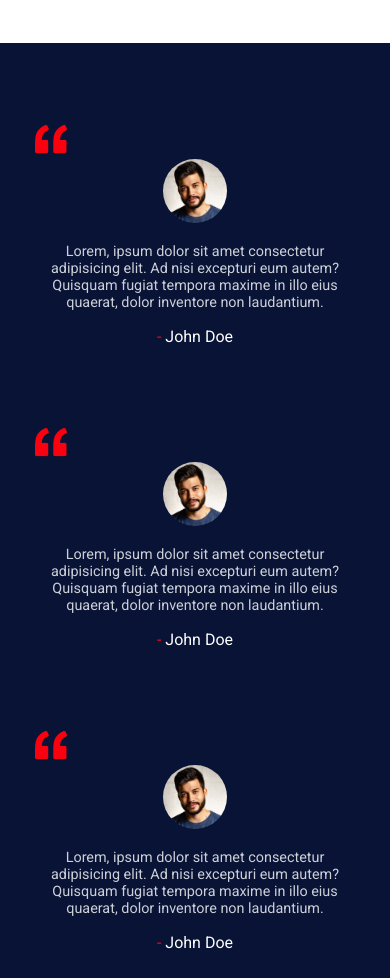
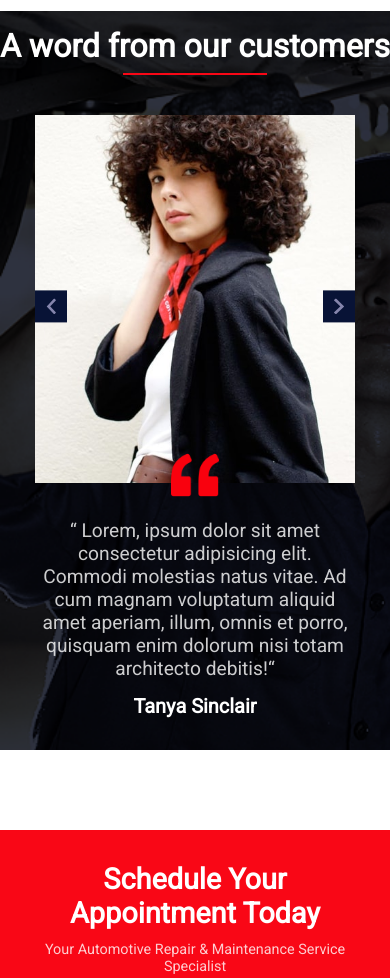
Before and after one commit to Cosmin2410/Car-Service-Project, a plain HTML site: page aboutus.html in a window 390 px wide. Shown: the part 2780-3758 px from the top of the page. Drawn offline with Linux system fonts and the light colour scheme.

Commit message:
new testimonial added

```diff
--- a/aboutus.html
+++ b/aboutus.html
@@ -160,38 +160,74 @@
 
 
 
-    <div class="testimonial">
-        <div class="testimonial-card">
-            <img src="images/left-quote.png">
-            <div class="face-text">
-                <img src="images/face1.jpg">
-                <p>Lorem, ipsum dolor sit amet consectetur adipisicing elit. Ad nisi excepturi eum autem? Quisquam
-                    fugiat tempora maxime in illo eius quaerat, dolor inventore non laudantium.</p>
-                <h4><span>-</span> John Doe</h4>
-            </div>
+    <div class="review-images-title">
+        <h1 class="testimonial-title">A word from our customers</h1>
+        <div class="review-images">
+
+            <div class="review review-visible">
+          <p class="experience-testimonial">
+            “ Lorem, ipsum dolor sit amet consectetur adipisicing elit. Commodi molestias natus vitae. Ad cum magnam voluptatum aliquid amet aperiam, illum, omnis et porro, quisquam enim dolorum nisi totam architecto debitis!“
+          </p>
+          <div class="name-field">
+            <h5>Tanya Sinclair</h5>
+          </div>
         </div>
 
 
-        <div class="testimonial-card">
-            <img src="images/left-quote.png">
-            <div class="face-text">
-                <img src="images/face1.jpg">
-                <p>Lorem, ipsum dolor sit amet consectetur adipisicing elit. Ad nisi excepturi eum autem? Quisquam
-                    fugiat tempora maxime in illo eius quaerat, dolor inventore non laudantium.</p>
-                <h4><span>-</span> John Doe</h4>
+
+        <div class="review">
+            <p class="experience-testimonial">
+              “Lorem ipsum dolor sit amet consectetur adipisicing elit. Laborum ipsam ipsum autem qui exercitationem, aliquam repudiandae itaque mollitia delectus dolorum nobis.”
+            </p>
+            <div class="name-field">
+              <h5>John Tarkpor</h5>
             </div>
+          </div>
+
+
+          <div class="review">
+            <p class="experience-testimonial">
+              “Lorem ipsum dolor sit amet consectetur adipisicing elit. Laborum ipsam ipsum autem qui exercitationem, aliquam repudiandae itaque mollitia delectus dolorum nobis.”
+            </p>
+            <div class="name-field">
+              <h5>Mike Wazowski</h5>
+            </div>
+          </div>
+
+
+
+
+        <!-- Images -->
+
+        <div class="images-buttons">
+
+            <img src="images/left-quote.png" class="quotes" />
+
+          <div class="image image-visible">
+            <img src="images/image-tanya.jpg" />
+          </div>
+          <div class="image">
+            <img src="images/image-john.jpg" />
+          </div>
+          <div class="image">
+            <img src="images/mike.jpg" />
+          </div>
+
         </div>
 
-        <div class="testimonial-card">
-            <img src="images/left-quote.png">
-            <div class="face-text">
-                <img src="images/face1.jpg">
-                <p>Lorem, ipsum dolor sit amet consectetur adipisicing elit. Ad nisi excepturi eum autem? Quisquam
-                    fugiat tempora maxime in illo eius quaerat, dolor inventore non laudantium.</p>
-                <h4><span>-</span> John Doe</h4>
-            </div>
-        </div>
+          <!-- Nav Buttons -->
+
+          <div class="nav-btns">
+            <button class="prev-button">
+              <img class="prev-button-icon" src="images/icon-prev.svg" />
+            </button>
+            <button class="next-button">
+              <img class="next-button-icon" src="images/icon-next.svg" />
+            </button>
+          </div>
+
     </div>
+      </div>
 
 
     <div class="appointment">
--- a/style.css
+++ b/style.css
@@ -1447,6 +1447,22 @@ table td {
 
 /* Testimonial #2 */
 
+.testimonial-title {
+  text-align: center;
+  padding-top: 1rem;
+  margin-bottom: 2.5rem;
+}
+
+.testimonial-title::after {
+  content: '';
+  display: block;
+  margin: 0 auto;
+  background-color: #f90716;
+  width: 9rem;
+  height: 0.15rem;
+  margin-top: 0.5rem;
+}
+
 .review {
   display: none;
 }
@@ -1462,87 +1478,86 @@ table td {
 
 .image-visible {
   display: block;
-  /* animation: fadeVisibily 500ms; */
 }
 
 .image img {
   width: 23rem;
-  max-width: 23rem;
-  height: 100%;
+  height: 23rem;
   opacity: 0.8;
-  position: relative;
-  z-index: -1;
-  margin-left: -2.5rem;
+  object-fit: cover;
 }
 
 /* Left side testimonial */
+
+.review-images-title {
+  background: url('images/bg-3.png');
+  background-color: #081336;
+  background-repeat: no-repeat;
+  background-size: cover;
+  color: white;
+  padding-bottom: 2rem;
+  margin-top: 3rem;
+}
 
 .review-images {
   display: flex;
   justify-content: center;
   align-items: center;
-  width: 100%;
-  /* background-image: url('/images/pattern-quotes.svg');
-  background-repeat: no-repeat; */
+  position: relative;
+  width: 63rem;
+  margin: 0 auto;
 }
 
 /* Text testimonial */
 .experience-testimonial {
   font-size: 1.2rem;
-  color: hsl(240, 38%, 20%);
+  color: white;
   max-width: 26rem;
+  opacity: 0.8;
 }
 
 /* Name and ocupation */
 
 .name-field {
-  display: flex;
-  align-items: center;
-  gap: 0.3rem;
-  color: hsl(240, 100%, 22%, 0.596);
-  font-size: 1rem;
-}
-
-.name-field h5 {
-  color: hsl(240, 38%, 20%);
-  font-size: 1rem;
-}
-
-/* Image and buttons container */
-
-.images-buttons {
-  position: relative;
+  color: white;
+  font-size: 1.5rem;
+  margin-top: 1rem;
 }
 
 /* Navigation buttons */
 
 .nav-btns {
+  position: absolute;
+  display: flex;
+  justify-content: space-between;
+  top: 50%;
+  transform: translateY(-50%);
+  width: 90%;
+}
+
+.next-button,
+.prev-button {
   background-color: white;
-  display: flex;
-  justify-content: space-between;
-  box-sizing: border-box;
-  padding: 0.3rem;
-  border-radius: 15px;
-  margin-top: -1.5rem;
-  position: absolute;
-  box-shadow: 1px 1px 4px rgb(121, 111, 111);
-  width: 4.5rem;
-}
-
-.prev-button,
-.next-button {
-  background-color: rgba(255, 255, 255, 0);
   border-radius: 50%;
   border: none;
   cursor: pointer;
-}
-
-.prev-button-icon {
+  width: 2rem;
+  height: 2rem;
+  bottom: 5rem;
+  display: flex;
+  justify-content: center;
+  align-items: center;
+}
+
+.prev-button-icon,
+.next-button-icon {
   height: 1rem;
 }
 
-.next-button-icon {
-  height: 0.99rem;
+.quotes {
+  position: absolute;
+  right: 52rem;
+  width: 3rem;
 }
 
 @keyframes fadeVisibily {
@@ -1555,20 +1570,14 @@ table td {
   }
 }
 
-.quotes {
-  position: absolute;
-  right: 40rem;
-}
-
-@media (max-width: 50.62em) {
+@media (max-width: 63.12em) {
   .review-images {
     flex-direction: column-reverse;
-    background-image: none;
+    max-width: 26rem;
   }
 
   .experience-testimonial {
     text-align: center;
-    margin-top: 3rem;
   }
 
   .name-field {
@@ -1576,6 +1585,7 @@ table td {
     flex-direction: column;
     gap: 0.3rem;
     margin-top: 0.9rem;
+    text-align: center;
   }
 
   .name-field h5,
@@ -1588,19 +1598,35 @@ table td {
     width: 20rem;
     margin: 0 auto;
     margin-bottom: 2rem;
+    opacity: 1;
   }
 
   .nav-btns {
-    margin-top: -3rem;
-    margin-left: 6.5rem;
-    width: 7rem;
+    bottom: 3rem;
+    width: 100%;
   }
 
   .quotes {
     display: block;
     position: absolute;
-    width: 4rem;
-    top: 22rem;
-    left: 8rem;
-  }
-}
+    width: 3rem;
+    top: 21rem;
+    left: 11rem;
+  }
+}
+
+@media (max-width: 26.56em) {
+  .review-images {
+    max-width: 20rem;
+  }
+
+  .quotes {
+    left: 8.5rem;
+  }
+
+  .next-button,
+  .prev-button {
+    border-radius: 0%;
+    background-color: #081336;
+  }
+}
```
Also changed, not shown: index.html (+45 -12 lines), images/mike.jpg (added).
